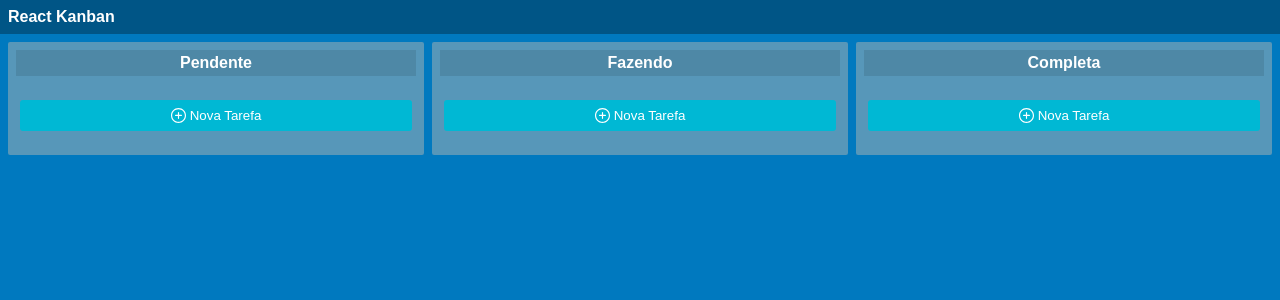
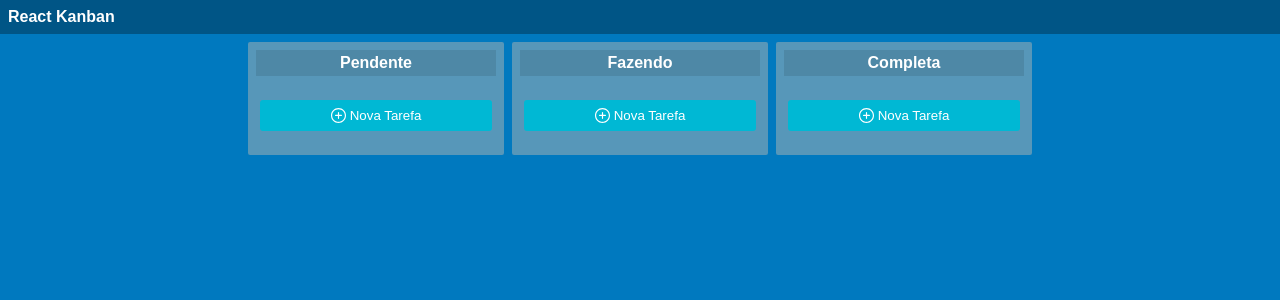
Before and after one commit to brunojppb/react-para-iniciantes, a React (Create React App) app: page / in a window 1280 px wide. Shown: the top 300 px of the page. Built offline with nearby package versions, Linux system fonts and the light colour scheme.

Commit message:
adiciona max-width em container de tarefas

```diff
--- a/src/styles.css
+++ b/src/styles.css
@@ -51,6 +51,9 @@ img {
 }
 
 .App .tasklist-container {
+  width: 100%;
+  max-width: 800px;
+  margin: auto;
   padding: 8px;
   display: grid;
   grid-template-columns: 1fr 1fr 1fr;
```
